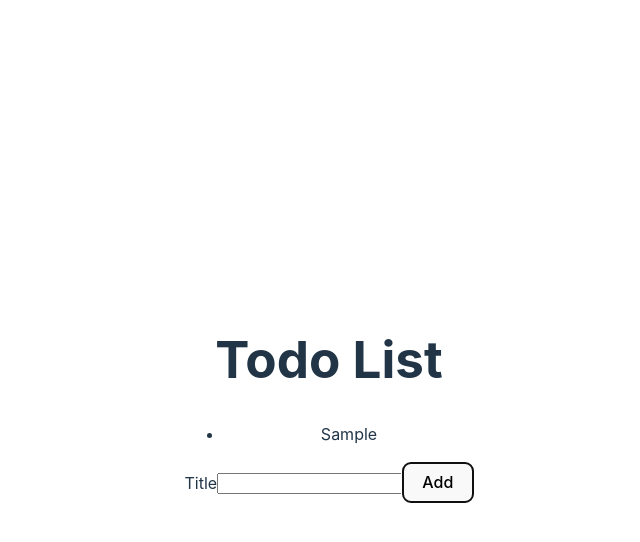
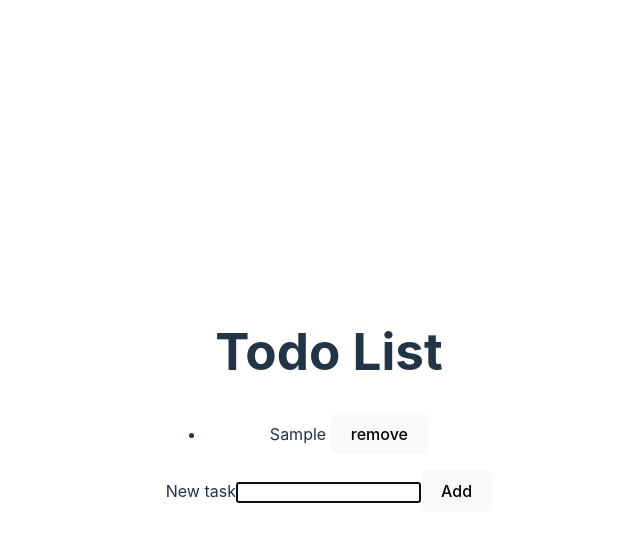
Before and after one commit to RusskayaMorda/react-todo, a React (Vite) app: page / in a window 1280 px wide. Both pictures are taken after typing "Sample" into the empty fields and a click on the button "Add". Shown: the top 542 px of the page, without its empty margins (311-951 px from the left). Built offline with nearby package versions, Linux system fonts and the light colour scheme.

Commit message:
added the functions as per lesson 6

```diff
--- a/src/AddTodoForm.jsx
+++ b/src/AddTodoForm.jsx
@@ -1,5 +1,6 @@
 import PropTypes from 'prop-types'
 import { useState } from 'react';
+import InputWithLabel from './InputWithLabel';
 
 const AddTodoForm = (props) =>{
     const [todoTitle, setTodoTitle] = useState('');
@@ -21,9 +22,15 @@ const AddTodoForm = (props) =>{
     return(
         <>
             <form onSubmit={handleAddTodo}>
-                <label htmlFor="TodoTitle">Title</label>
-                <input type="text" id="TodoTitle" name="title" value={todoTitle} onChange={handleTitleChange}/>
-                <button type="submit">Add</button>
+                <InputWithLabel
+                    id="todoTitle"
+                    value = {todoTitle}
+                    onChange={handleTitleChange}
+                >
+                New task
+                </InputWithLabel>
+
+                <button type='submit'>Add</button>
             </form>
         </>
     )
--- a/src/App.jsx
+++ b/src/App.jsx
@@ -24,11 +24,14 @@ function App() {
     setTodoList([...todoList, newTodo])
   }
 
+  const removeTodo = (id) => {
+    setTodoList(todoList.filter((todo) => todo.id !== id))
+  }
 
   return (
     <React.Fragment>
       <h1>Todo List</h1>
-      <TodoList todoList={todoList} />
+      <TodoList todoList={todoList} onRemoveTodo={removeTodo}/>
       <AddTodoForm onAddTodo={addTodo}/>
     </React.Fragment>
   )
--- /dev/null
+++ b/src/InputWithLabel.jsx
@@ -0,0 +1,26 @@
+import React from "react";
+import {useRef, useEffect} from 'react'
+import PropTypes from 'prop-types'
+
+const InputWithLabel = ({id, value, onChange, children}) => {
+    const inputRef = useRef();
+
+    useEffect(()=>{
+        inputRef.current.focus();
+    },[value])
+    return(
+        <React.Fragment>
+            <label htmlFor={id}>{children}</label>
+            <input type="text" id={id} value={value} onChange={onChange} ref={inputRef}/>
+        </React.Fragment>
+    )
+}
+
+InputWithLabel.propTypes = {
+    id: PropTypes.string.isRequired,
+    value: PropTypes.string.isRequired,
+    onChange: PropTypes.func.isRequired,
+    children: PropTypes.node.isRequired,
+};
+
+export default InputWithLabel;
--- a/src/TodoList.jsx
+++ b/src/TodoList.jsx
@@ -1,12 +1,12 @@
 import TodoListItem from "./TodoListItem";
 import PropTypes from 'prop-types'
 
-const TodoList = (props) =>{
+const TodoList = ({todoList, onRemoveTodo}) =>{
     return (
         <>
             <ul>
-                {props.todoList.map((item) => (
-                    <TodoListItem key={item.id} todo={item}/>
+                {todoList.map((item) => (
+                    <TodoListItem key={item.id} todo={item} onRemoveTodo={onRemoveTodo}/>
                 ))}
             </ul>
         </>
@@ -20,6 +20,7 @@ TodoList.propTypes = {
             title: PropTypes.string.isRequired,
         })
     ).isRequired,
+    onRemoveTodo: PropTypes.func.isRequired
 };
 
 export default TodoList;
--- a/src/TodoListItem.jsx
+++ b/src/TodoListItem.jsx
@@ -1,8 +1,8 @@
 import PropTypes from 'prop-types'
 
-const TodoListItem = (props) => {
+const TodoListItem = ({todo, onRemoveTodo}) => {
     return(
-        <li>{props.todo.title}</li>
+        <li>{todo.title}{""} <button type='button' onClick={() => onRemoveTodo(todo.id)}>remove</button></li>
     )
 }
 
@@ -11,6 +11,7 @@ TodoListItem.propTypes = {
         id: PropTypes.number.isRequired,
         title: PropTypes.string.isRequired,
     }).isRequired,
+    onRemoveTodo: PropTypes.func.isRequired,
 };
 
 export default TodoListItem
```
